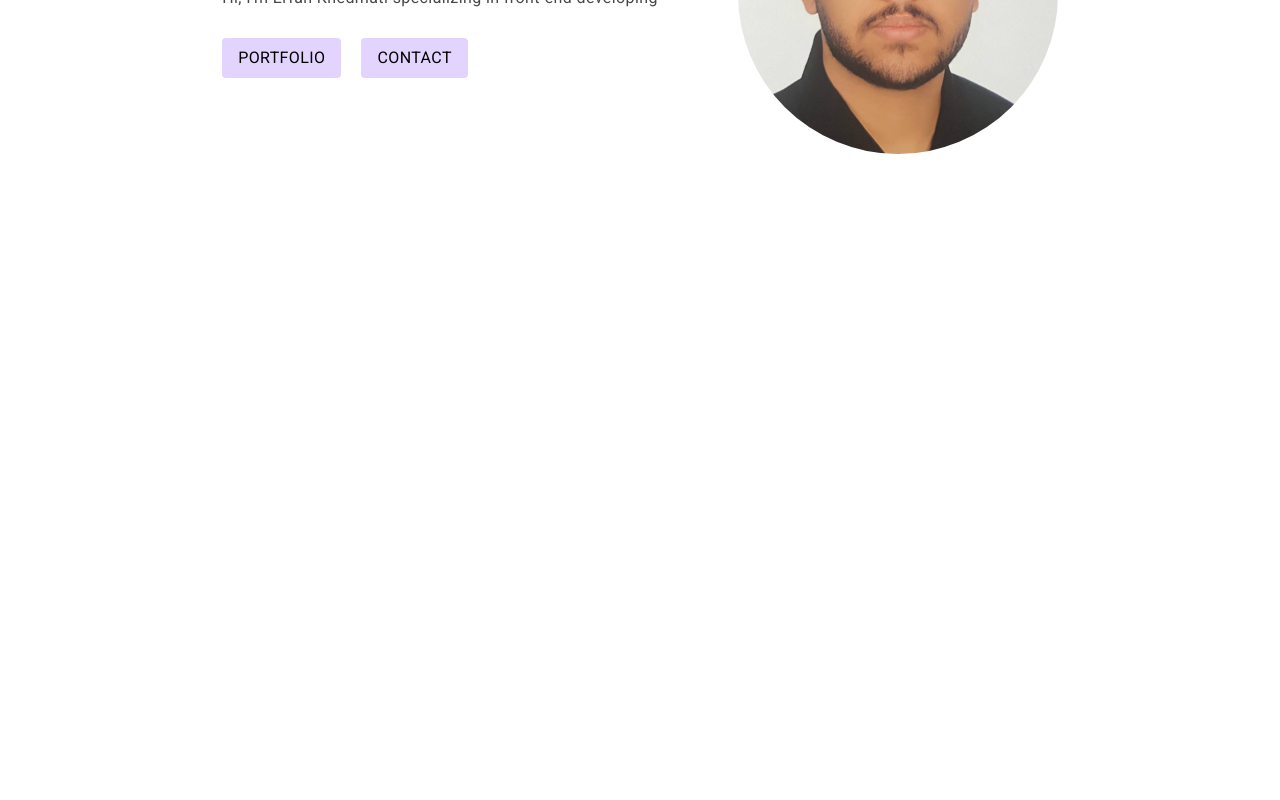
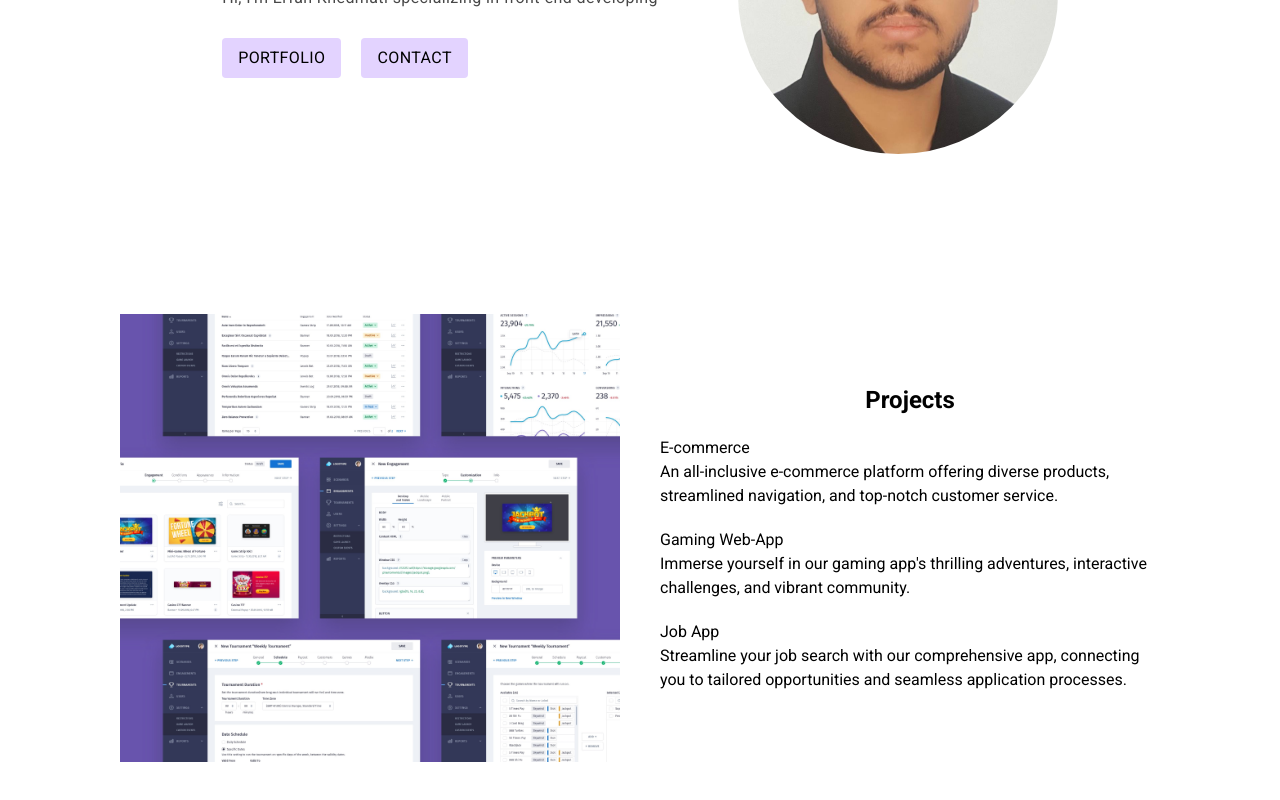
Before and after one commit to EranKhedmati/ErfanKhedmati, a React (Create React App) app: page / in a window 1280 px wide. Shown: the part 312-1112 px from the top of the page. Before the commit the page ends 800 px from the top, so only its background shows below. Built offline with nearby package versions, Linux system fonts and the light colour scheme.

Commit message:
add showcase section

```diff
--- a/src/App.js
+++ b/src/App.js
@@ -1,12 +1,14 @@
 // import Components
 import Header from "./components/Header"
 import Hero from "./components/Hero"
+import Showcase from "./components/Showcase";
 
 function App() {
   return (
     <div className="font-sans">
       <Header />
       <Hero />
+      <Showcase />
     </div>
   );
 }
--- /dev/null
+++ b/src/components/Showcase.js
@@ -0,0 +1,30 @@
+import Banner from "../images/banner.png"
+
+function Showcase() {
+    return (
+        // Ccontainer
+        <div className="w-full flex justify-center mt-20 mb-20 px-0 sm:px-10 lg:p-20">
+            {/* Grid box */}
+            <div className="relative grid grid-cols-2 items-center gap-x-10 px-5 py-10 lg:px-10 lg:py-0 lg:p-0 max-w-[700px] lg:max-w-[1200px]">
+                <img src={Banner} className="absolute  -z-10 object-cover sm:rounded-lg lg:static lg:z-0 lg:rounded-none w-full h-full" />
+                <div className="bg-white flex flex-col col-span-2 gap-5 py-7 px-5 lg:px-0 lg:col-span-1">
+                    <h1 className="text-center self-center text-2xl font-bold">Projects</h1>
+                    <div>
+                        <p>E-commerce</p>
+                        <p>An all-inclusive e-commerce platform offering diverse products, streamlined navigation, and top-notch customer service.</p>
+                    </div>
+                    <div>
+                        <p>Gaming Web-App</p>
+                        <p>Immerse yourself in our gaming app's thrilling adventures, interactive challenges, and vibrant community.</p>
+                    </div>
+                    <div>
+                        <p>Job App</p>
+                        <p>Streamline your job search with our comprehensive app, connecting you to tailored opportunities and seamless application processes.</p>
+                    </div>
+                </div>
+            </div>
+        </div>
+    )
+}
+
+export default Showcase;
--- a/tailwind.config.js
+++ b/tailwind.config.js
@@ -3,7 +3,8 @@ module.exports = {
   content: [
     "./src/App.js",
     "./src/components/Header.js",
-    "./src/components/Hero.js"
+    "./src/components/Hero.js",
+    "./src/components/Showcase.js"
   ],
   theme: {
     extend: {
```
Also changed, not shown: src/images/banner.png (added).
